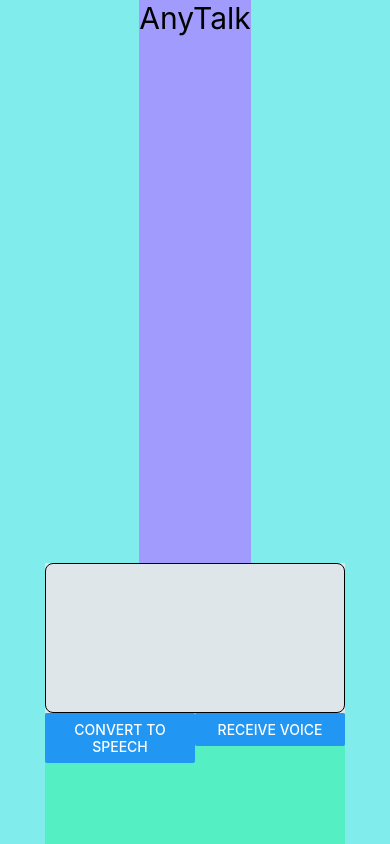
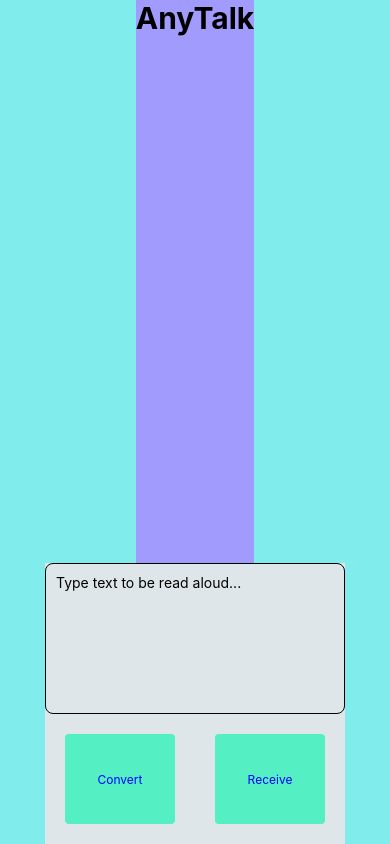
Before and after one commit to ansonhywan/AnyTalk-app, a React Native app: screen / in a window 390 px wide. Built offline with nearby package versions, Linux system fonts and the light colour scheme.

Commit message:
Change buttons to be pressables for styling.

```diff
--- a/App.js
+++ b/App.js
@@ -3,6 +3,7 @@ import React from 'react';
 import type {Node} from 'react';
 import {
   Button,
+  Pressable,
   SafeAreaView,
   //ScrollView,
   //StatusBar,
@@ -52,18 +53,22 @@ const App = () => {
     <SafeAreaView style={styles.safe_area}>
       <View style={styles.body}>
         <View style={styles.title_view}>
-          <Text style={styles.text}>
+          <Text style={styles.title}>
             AnyTalk
           </Text>
         </View>
         <View style={styles.input_view}>
-            <TextInput style={styles.input}/>
+            <TextInput style={styles.input} multiline={true} placeholder="Type text to be read aloud..."/>
             <View style={styles.button_view}>
               <View style={styles.button}>
-                <Button title = "Convert to Speech" onPress={() => console.log("Button 1 Tapped!")}/>
+                <Pressable style={styles.button} onPress={() => console.log("Button 1 Tapped!")}>
+                  <Text style={styles.button_text}>Convert</Text>
+                </Pressable>
               </View>
               <View style={styles.button}>
-                <Button title = "Receive voice" onPress={() => console.log("Button 2 Tapped!")}/>
+              <Pressable style={styles.button} onPress={() => console.log("Button 2 Tapped!")}>
+                  <Text style={styles.button_text}>Receive</Text>
+                </Pressable>
               </View>
           </View>
         </View>
@@ -85,8 +90,9 @@ const styles = StyleSheet.create({
     flex: 1,
     backgroundColor: '#a29bfe'
   },
-  text: {
-    fontSize: 30
+  title: {
+    fontSize: 30,
+    fontWeight: 'bold'
   },
   input_view: {
     backgroundColor: '#dfe6e9',
@@ -97,15 +103,29 @@ const styles = StyleSheet.create({
     flexDirection: 'row'
   },
   input: {
+    flex: 1,
     width: 300,
     height: 150,
     borderWidth: 1,
     borderRadius: 8,
-    borderColor: '#000000'
+    padding: 10,
+    textAlignVertical: 'top'
   },
   button: {
     flex: 1,
-    backgroundColor: '#55efc4'
+    backgroundColor: '#55efc4',
+    alignItems: 'center',
+    justifyContent: 'center',
+    borderRadius: 4,
+    elevation: 3,
+    marginLeft: 20,
+    marginRight: 20,
+    marginTop: 20,
+    marginBottom: 20
+  },
+  button_text: {
+    fontSize: 12,
+    color: 'blue',
   }
 });
 
```
